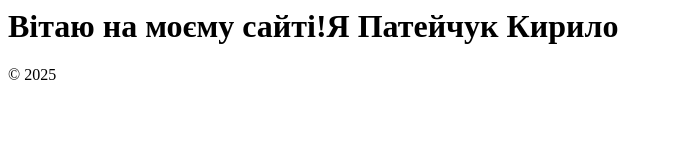
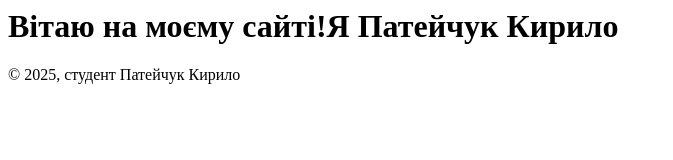
Before and after one commit to pateichuk/lab5pateichuk, a plain HTML site: page index.html in a window 1280 px wide. Shown: the whole page, without its empty margins (0-673 px from the left). Drawn offline with Linux system fonts and the light colour scheme.

Commit message:
Update index.html

```diff
--- a/index.html
+++ b/index.html
@@ -2,6 +2,6 @@
   <head><title>Мій сайт</title></head>
   <body>
     <h1>Вітаю на моєму сайті!Я Патейчук Кирило</h1>
-    <footer>© 2025</footer>
+    <footer>© 2025, студент Патейчук Кирило</footer>
   </body>
 </html>
```
